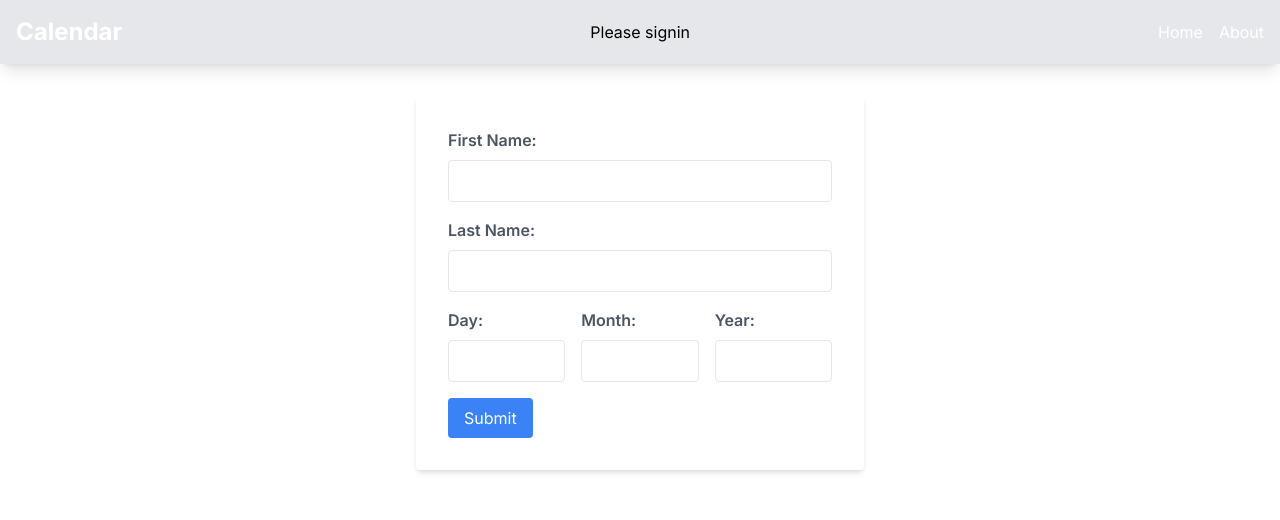
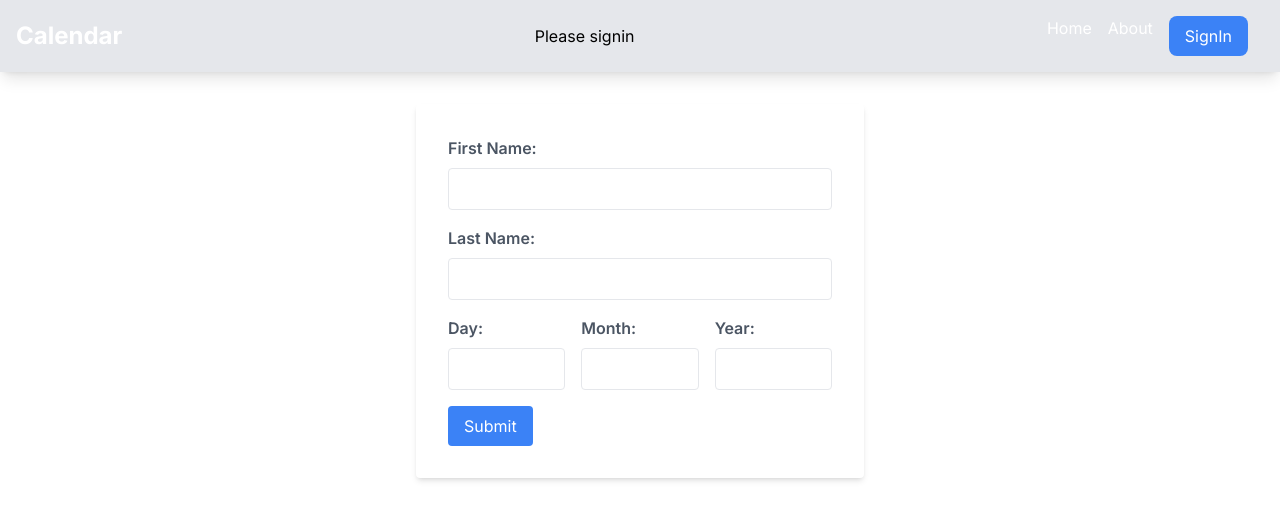
Before and after one commit to lidor12456/Cohen_calendar, a Next.js app: page /addnew in a window 1280 px wide. Shown: the top 520 px of the page. Built offline with nearby package versions, Linux system fonts and the light colour scheme; no server answers.

Commit message:
Change the nav by auth

```diff
--- a/src/components/HomepageContent.js
+++ b/src/components/HomepageContent.js
@@ -11,15 +11,15 @@ export default function HomePageContent() {
           Explore the amazing features and join our community today!
         </p>
         <div className="flex justify-center">
-          <button
+          {/* <button
             onClick={() => signIn("google")}
             className="bg-blue-500 text-white py-2 px-4 rounded-lg mr-4 hover:bg-blue-700 focus:outline-none focus:shadow-outline-blue active:bg-blue-800"
           >
-            Login
+            SignIn
           </button>
           <button className="bg-gray-500 text-white py-2 px-4 rounded-lg hover:bg-gray-700 focus:outline-none focus:shadow-outline-gray active:bg-gray-800">
             Register
-          </button>
+          </button> */}
         </div>
       </div>
     </div>
--- a/src/components/Navbar.js
+++ b/src/components/Navbar.js
@@ -1,6 +1,6 @@
 // components/Navbar.js
 "use client";
-import { useSession } from "next-auth/react";
+import { useSession, signIn, signOut } from "next-auth/react";
 import Link from "next/link";
 
 const Navbar = () => {
@@ -8,11 +8,12 @@ const Navbar = () => {
   return (
     <nav className="bg-[#e5e7eb] shadow-lg p-4">
       <div className="container mx-auto flex justify-between items-center">
+        {console.log(status)}
         <Link href="/" className="text-white text-2xl font-bold">
           Calendar
         </Link>
-        {status === "authenticated" ? (
-          <span>Hello User</span>
+        {status.status === "authenticated" ? (
+          <span>{`Hello ${status.data?.user?.name}`}</span>
         ) : (
           <span>Please signin</span>
         )}
@@ -27,6 +28,23 @@ const Navbar = () => {
               About
             </Link>
           </li>
+          <li>
+            {status.status === "authenticated" ? (
+              <button
+                onClick={() => signOut()}
+                className="bg-blue-500 text-white py-2 px-4 rounded-lg mr-4 hover:bg-blue-700 focus:outline-none focus:shadow-outline-blue active:bg-blue-800"
+              >
+                SignOut
+              </button>
+            ) : (
+              <button
+                onClick={() => signIn("google")}
+                className="bg-blue-500 text-white py-2 px-4 rounded-lg mr-4 hover:bg-blue-700 focus:outline-none focus:shadow-outline-blue active:bg-blue-800"
+              >
+                SignIn
+              </button>
+            )}
+          </li>
         </ul>
       </div>
     </nav>
```
